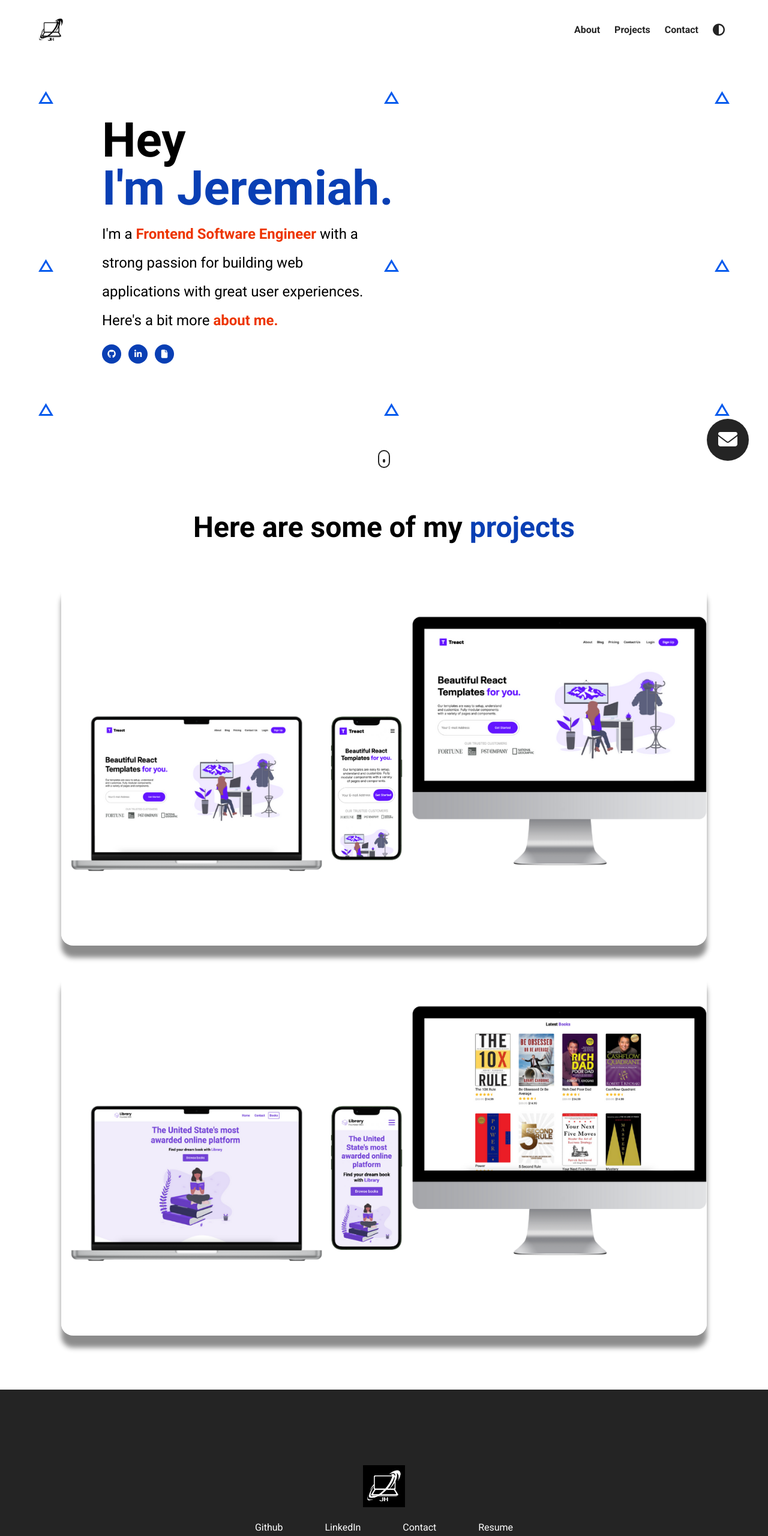
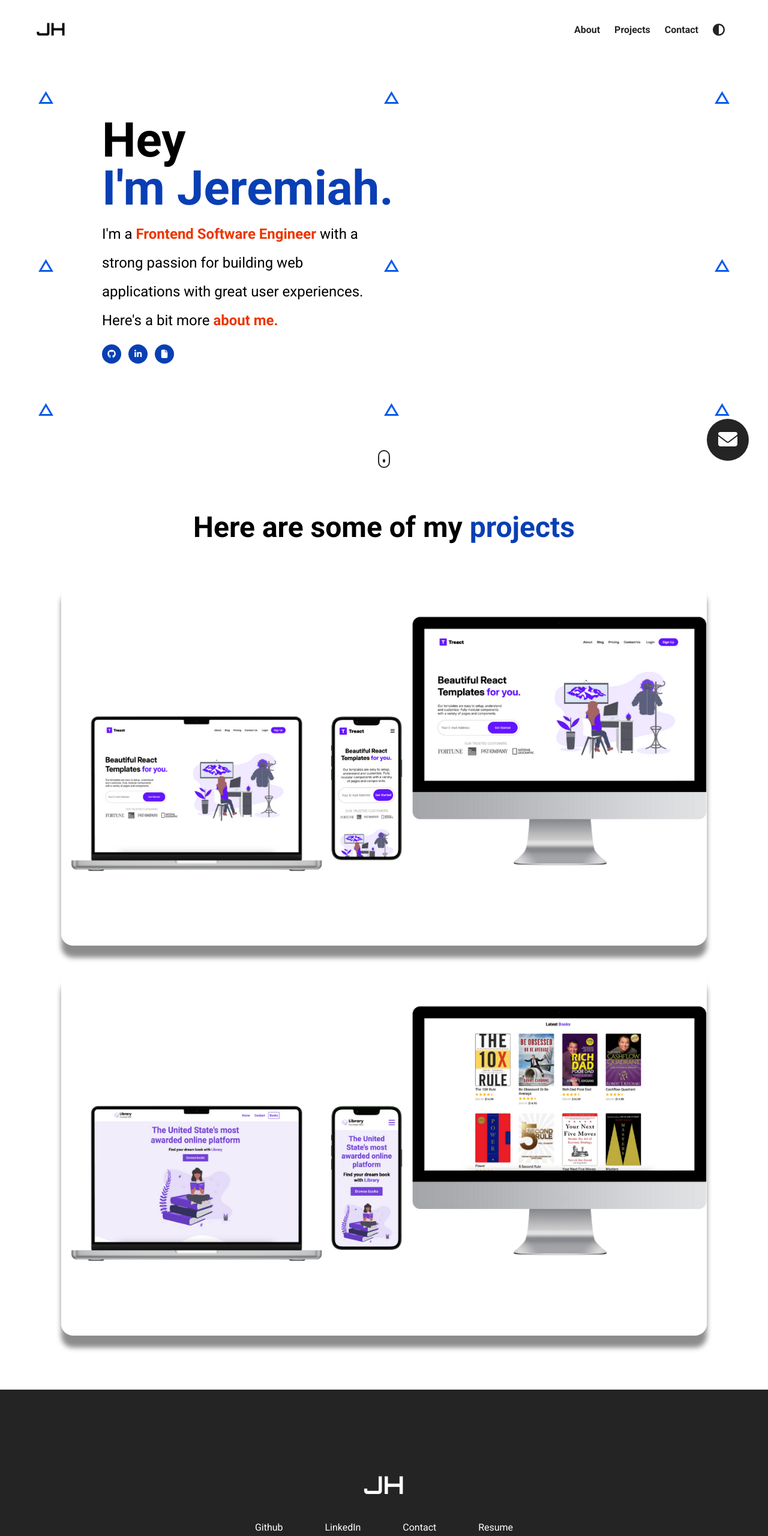
Before and after one commit to J-haug/JHaug-portfolio, a plain HTML site: page index.html in a window 1280 px wide. Shown: the top 2560 px of the page at 60% size. Drawn offline with nearby package versions, Linux system fonts and the light colour scheme.

Commit message:
added logo

```diff
--- a/index.html
+++ b/index.html
@@ -24,7 +24,7 @@
   <body>
     <section id="landing-page" onmousemove="moveBackground(event)">
       <nav>
-        <img id="personal-logo" src="./assets/JH.png" alt="" />
+        <img id="personal-logo" src="./assets/JH logo.png" alt="" />
         <ul class="nav__link--list" >
           <li class="nav__link" onclick="toggleModal()" >
             <a
@@ -269,7 +269,7 @@
       <div class="container">
         <div class="row footer__row">
           <figure>
-            <img class="footer__logo--image" src="./assets/JH.png" alt="" />
+            <img class="footer__logo--image" src="./assets/JH logo.png" alt="" />
           </figure>
           <div class="footer__social--list">
             <a
```
Also changed, not shown: assets/JH logo.png (added), 2 other files.
